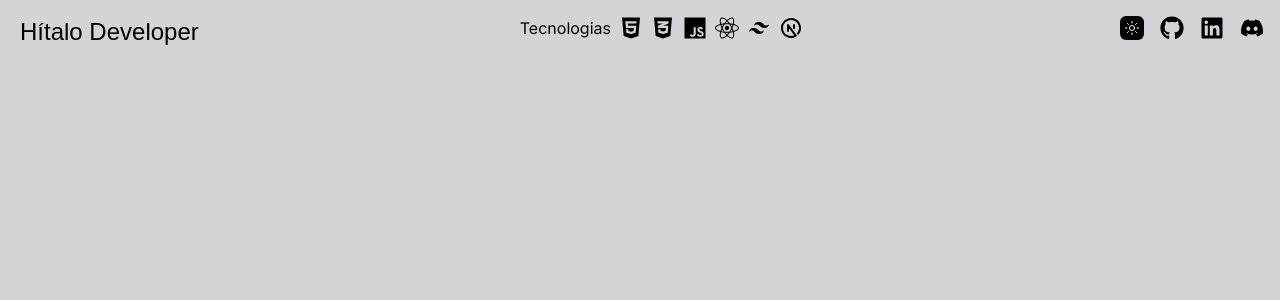
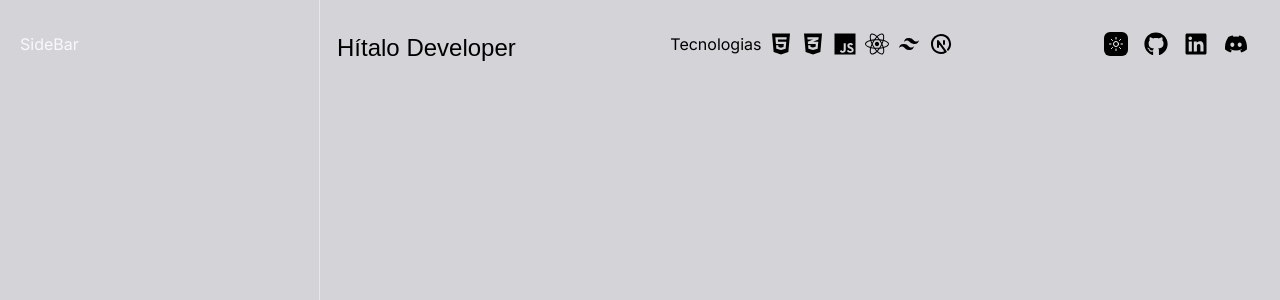
Before and after one commit to Hzimr/Hzimr.github.io, a Next.js app: page / in a window 1280 px wide. Shown: the top 300 px of the page. Built offline with nearby package versions, Linux system fonts and the light colour scheme; a web font is replaced by a local one.

Commit message:
style: chagend style page

```diff
--- /dev/null
+++ b/src/app/components/certificados.tsx
@@ -0,0 +1,3 @@
+export function Certificidados() {
+  return <p>Certificados</p>
+}
--- a/src/app/layout.tsx
+++ b/src/app/layout.tsx
@@ -3,6 +3,7 @@ import { Inter } from 'next/font/google'
 import './globals.css'
 import { ThemeProvider } from './components/theme/themeProvider'
 import { Header } from './components/header/header'
+import { Sidebar } from './components/sidebar/sidebar'
 
 const inter = Inter({ subsets: ['latin'] })
 
@@ -23,12 +24,16 @@ export default function RootLayout({
   return (
     <html lang="pt-br" className="dark antialiased">
       <body className={inter.className}>
-        <main className="flex min-h-screen flex-col justify-between bg-zinc-300 p-4 dark:bg-zinc-900">
-          <ThemeProvider attribute="class">
-            <Header />
-            {children}
-          </ThemeProvider>
-        </main>
+        <ThemeProvider attribute="class">
+          <div className="lg:grid-cols-app dark:bg-primary-dark min-h-screen bg-zinc-300 lg:grid">
+            <Sidebar />
+
+            <main className="max-w-[100vw] px-4 pb-12 pt-24 lg:col-start-2 lg:px-8 lg:pb-12 lg:pt-8">
+              <Header />
+              {children}
+            </main>
+          </div>
+        </ThemeProvider>
       </body>
     </html>
   )
```
